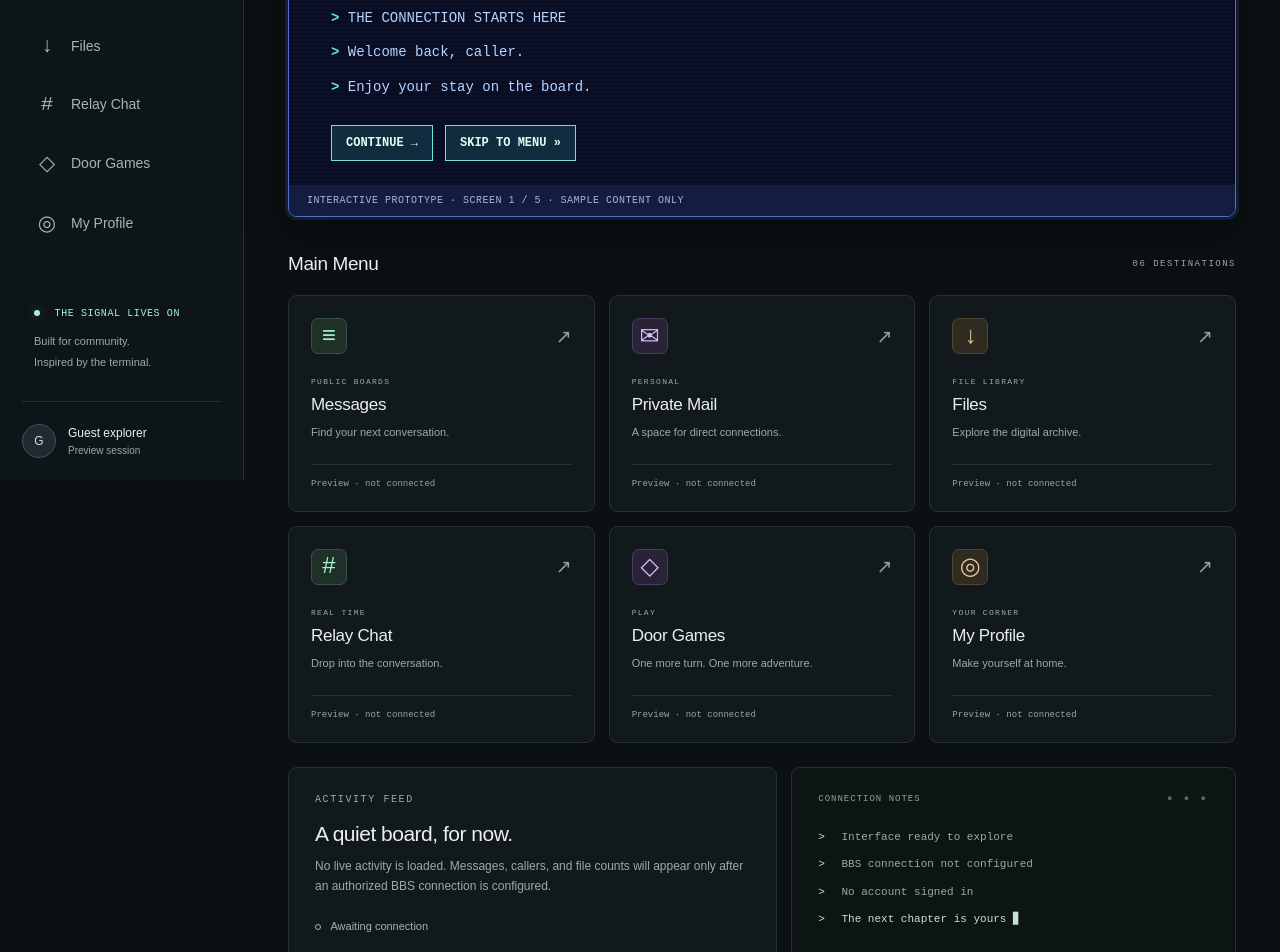
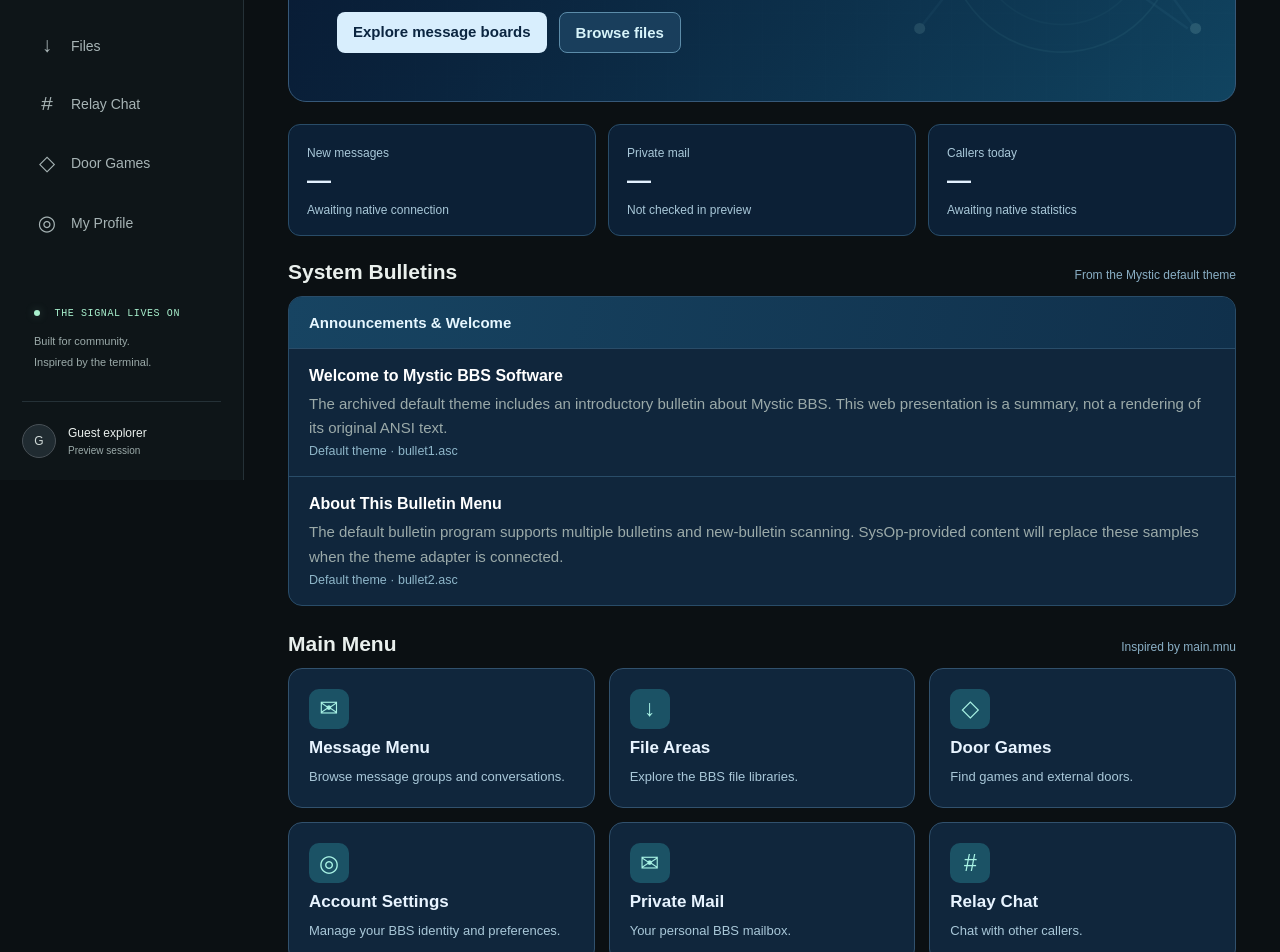
Before and after one commit to javadude334/MysticWeb, a Next.js app: page /dashboard in a window 1280 px wide. Shown: the part 320-1272 px from the top of the page. Built offline with nearby package versions, Linux system fonts and the light colour scheme.

Commit message:
Replace terminal walkthrough with modern dashboard modeled on Mystic default menu and bulletins

```diff
--- a/src/app/dashboard/page.tsx
+++ b/src/app/dashboard/page.tsx
@@ -1,19 +1,51 @@
 import Link from "next/link";
 import { Shell } from "@/components/shell";
-import { BbsWelcomeSequence } from "./bbs-welcome-sequence";
-const areas = [
-  { href: "/messages", icon: "≡", name: "Messages", text: "Find your next conversation.", tag: "PUBLIC BOARDS" },
-  { href: "/private-mail", icon: "✉", name: "Private Mail", text: "A space for direct connections.", tag: "PERSONAL" },
-  { href: "/files", icon: "↓", name: "Files", text: "Explore the digital archive.", tag: "FILE LIBRARY" },
-  { href: "/relay-chat", icon: "#", name: "Relay Chat", text: "Drop into the conversation.", tag: "REAL TIME" },
-  { href: "/door-games", icon: "◇", name: "Door Games", text: "One more turn. One more adventure.", tag: "PLAY" },
-  { href: "/my-profile", icon: "◎", name: "My Profile", text: "Make yourself at home.", tag: "YOUR CORNER" },
-];
+import styles from "./mystic-theme.module.css";
+
+// Mystic default-theme menu names inform the sections below. Routes are
+// MysticWeb preview destinations, not executable Mystic menu commands.
+const destinations = [
+  { name: "Message Menu", icon: "✉", href: "/messages", description: "Browse message groups and conversations." },
+  { name: "File Areas", icon: "↓", href: "/files", description: "Explore the BBS file libraries." },
+  { name: "Door Games", icon: "◇", href: "/door-games", description: "Find games and external doors." },
+  { name: "Account Settings", icon: "◎", href: "/my-profile", description: "Manage your BBS identity and preferences." },
+  { name: "Private Mail", icon: "✉", href: "/private-mail", description: "Your personal BBS mailbox." },
+  { name: "Relay Chat", icon: "#", href: "/relay-chat", description: "Chat with other callers." },
+] as const;
+
 export default function Dashboard() {
   return <Shell active="/dashboard">
-    <BbsWelcomeSequence />
-    <div className="section-heading"><h2>Main Menu</h2><span>06 DESTINATIONS</span></div>
-    <section className="area-grid" aria-label="Explore the board">{areas.map((area) => <Link className="area-card" href={area.href} key={area.href}><div className="card-top"><span className="area-icon" aria-hidden="true">{area.icon}</span><span className="arrow" aria-hidden="true">↗</span></div><span className="eyebrow">{area.tag}</span><h3>{area.name}</h3><p>{area.text}</p><span className="card-status">Preview · not connected</span></Link>)}</section>
-    <section className="bottom-grid"><div className="panel"><span className="eyebrow">ACTIVITY FEED</span><h2>A quiet board, for now.</h2><p>No live activity is loaded. Messages, callers, and file counts will appear only after an authorized BBS connection is configured.</p><span className="empty-line"><i /> Awaiting connection</span></div><div className="panel terminal"><div className="terminal-title"><span>CONNECTION NOTES</span><span aria-hidden="true">● ● ●</span></div><p><b>&gt;</b> Interface ready to explore</p><p><b>&gt;</b> BBS connection not configured</p><p><b>&gt;</b> No account signed in</p><p className="cursor"><b>&gt;</b> The next chapter is yours<span aria-hidden="true"> ▋</span></p></div></section>
+    <header className={styles.hero}>
+      <span className={styles.eyebrow}>MysticWeb · Default Theme</span>
+      <h1>Welcome to the BBS</h1>
+      <p>A modern home for the message boards, file areas, bulletins, and community features of Mystic BBS.</p>
+      <div className={styles.heroActions}>
+        <Link href="/messages">Explore message boards</Link>
+        <Link href="/files">Browse files</Link>
+      </div>
+    </header>
+
+    <section className={styles.stats} aria-label="Board status">
+      <div className={styles.stat}><span>New messages</span><strong>—</strong><span>Awaiting native connection</span></div>
+      <div className={styles.stat}><span>Private mail</span><strong>—</strong><span>Not checked in preview</span></div>
+      <div className={styles.stat}><span>Callers today</span><strong>—</strong><span>Awaiting native statistics</span></div>
+    </section>
+
+    <div className={styles.sectionTitle}><h2>System Bulletins</h2><span>From the Mystic default theme</span></div>
+    <section className={styles.announcements} aria-label="System bulletins">
+      <div className={styles.announcementHeader}>Announcements &amp; Welcome</div>
+      <article className={styles.announcement}><h3>Welcome to Mystic BBS Software</h3><p>The archived default theme includes an introductory bulletin about Mystic BBS. This web presentation is a summary, not a rendering of its original ANSI text.</p><small>Default theme · bullet1.asc</small></article>
+      <article className={styles.announcement}><h3>About This Bulletin Menu</h3><p>The default bulletin program supports multiple bulletins and new-bulletin scanning. SysOp-provided content will replace these samples when the theme adapter is connected.</p><small>Default theme · bullet2.asc</small></article>
+    </section>
+
+    <div className={styles.sectionTitle}><h2>Main Menu</h2><span>Inspired by main.mnu</span></div>
+    <nav className={styles.menuGrid} aria-label="MysticWeb main menu">
+      {destinations.map(item => <Link key={item.href} href={item.href} className={styles.menuItem}>
+        <span className={styles.menuIcon} aria-hidden="true">{item.icon}</span>
+        <strong>{item.name}</strong>
+        <p>{item.description}</p>
+      </Link>)}
+    </nav>
+    <p className={styles.note}>Prototype theme based on the archived Mystic default layout. Additional native menu commands, bulletin content, account data, and access rules are not yet connected. The welcome graphic can be replaced at public/themes/default/welcome.svg.</p>
   </Shell>;
 }
```
